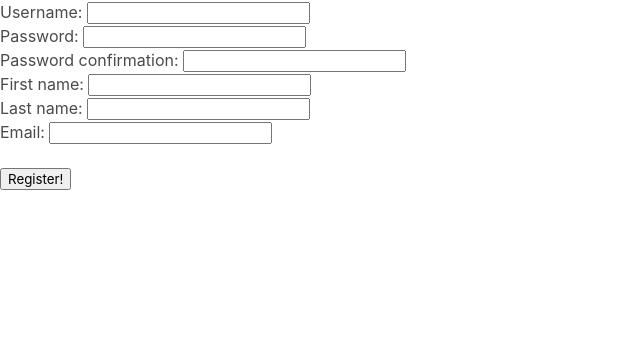
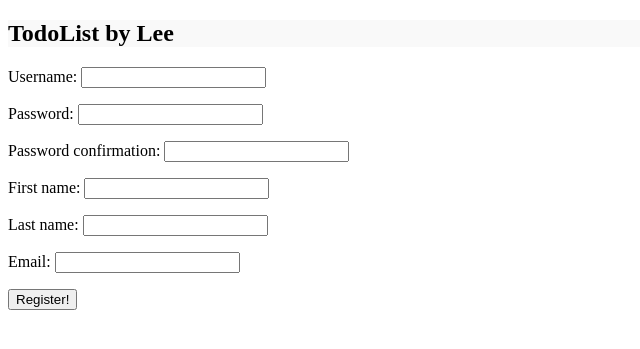
Before and after one commit to vitualizz/django-todoList, a Django app: page /users/signup/ in a window 1280 px wide. Shown: the top 349 px of the page, without its empty margins (0-640 px from the left). Run offline with Django 3.2, Linux system fonts and the light colour scheme; style sheets or scripts are compiled from the project's sources; some libraries are stand-ins or nearby versions.

Commit message:
frontend base for all files

```diff
--- a/templates/base.html
+++ b/templates/base.html
@@ -3,8 +3,9 @@
 <head>
   <meta charset="UTF-8">
   {% block head_content %}{% endblock %}
+  {% load sass_tags %}
 
-  <link rel="stylesheet" href="https://cdn.jsdelivr.net/npm/bulma@0.9.2/css/bulma.min.css">
+  <link rel="stylesheet" href="{% sass_src 'styles/main.sass'%}">
   <meta name="viewport" content="width=device-width, initial-scale=1">
 
 </head>
--- a/templates/shared/nav.html
+++ b/templates/shared/nav.html
@@ -1,60 +1,14 @@
-<nav class="navbar" role="navigation" aria-label="main navigation">
-  <div class="navbar-brand">
-    <a class="navbar-item" href="https://bulma.io">
-      <img src="https://bulma.io/images/bulma-logo.png" width="112" height="28">
-    </a>
-
-    <a role="button" class="navbar-burger" aria-label="menu" aria-expanded="false" data-target="navbarBasicExample">
-      <span aria-hidden="true"></span>
-      <span aria-hidden="true"></span>
-      <span aria-hidden="true"></span>
-    </a>
+<nav class='navbar'>
+  <div class="navbar__logo">
+    <h1>TodoList by Lee</h1>
   </div>
 
-  <div id="navbarBasicExample" class="navbar-menu">
-    <div class="navbar-start">
-      <a class="navbar-item">
-        Home
-      </a>
-
-      <a class="navbar-item">
-        Documentation
-      </a>
-
-      <div class="navbar-item has-dropdown is-hoverable">
-        <a class="navbar-link">
-          More
-        </a>
-
-        <div class="navbar-dropdown">
-          <a class="navbar-item">
-            About
-          </a>
-          <a class="navbar-item">
-            Jobs
-          </a>
-          <a class="navbar-item">
-            Contact
-          </a>
-          <hr class="navbar-divider">
-          <a class="navbar-item">
-            Report an issue
-          </a>
-        </div>
-      </div>
-    </div>
-
-    <div class="navbar-end">
-      <div class="navbar-item">
-        <div class="buttons">
-          <a class="button is-primary">
-            <strong>Sign up</strong>
-          </a>
-          <a class="button is-light">
-            Log in
-          </a>
-        </div>
-      </div>
-    </div>
+  <div class="navbar__actions">
+    {% if request.user.is_authenticated %}
+      <a class="navbar__actionsLogout" href=""></a>
+    {% else %}
+      <a class="navbar__actionsLogin" href=""></a>
+      <a class="navbar__actionsSignup" href=""></a>
+    {% endif %}
   </div>
 </nav>
--- a/users/templates/users/base.html
+++ /dev/null
@@ -1,18 +0,0 @@
-<!DOCTYPE html>
-<html lang="en">
-<head>
-  <meta charset="UTF-8">
-  {% block head_content %}{% endblock %}
-  {% load sass_tags %}
-
-  <link rel="stylesheet" href="https://cdn.jsdelivr.net/npm/bulma@0.9.2/css/bulma.min.css">
-  <link rel="stylesheet" href="{% sass_src 'styles/main.sass'%}">
-  <meta name="viewport" content="width=device-width, initial-scale=1">
-
-</head>
-<body>
-
-  {% block container %}{% endblock%}
-
-</body>
-</html>
--- a/users/templates/users/login.html
+++ b/users/templates/users/login.html
@@ -1,4 +1,4 @@
-{% extends "users/base.html" %}
+{% extends "base.html" %}
 
 {% block head_content %}
 <title>Platzigram sign in</title>
--- a/users/templates/users/signup.html
+++ b/users/templates/users/signup.html
@@ -1,4 +1,4 @@
-{% extends "users/base.html" %}
+{% extends "base.html" %}
 
 {% block head_content %}
 <title>Platzigram sign up</title>
--- a/users/views.py
+++ b/users/views.py
@@ -26,4 +26,4 @@ class SignupView(FormView):
 class LoginView(auth_views.LoginView):
     """Login view."""
 
-    template_name = 'users/users/login.html'
+    template_name = 'users/login.html'
```
